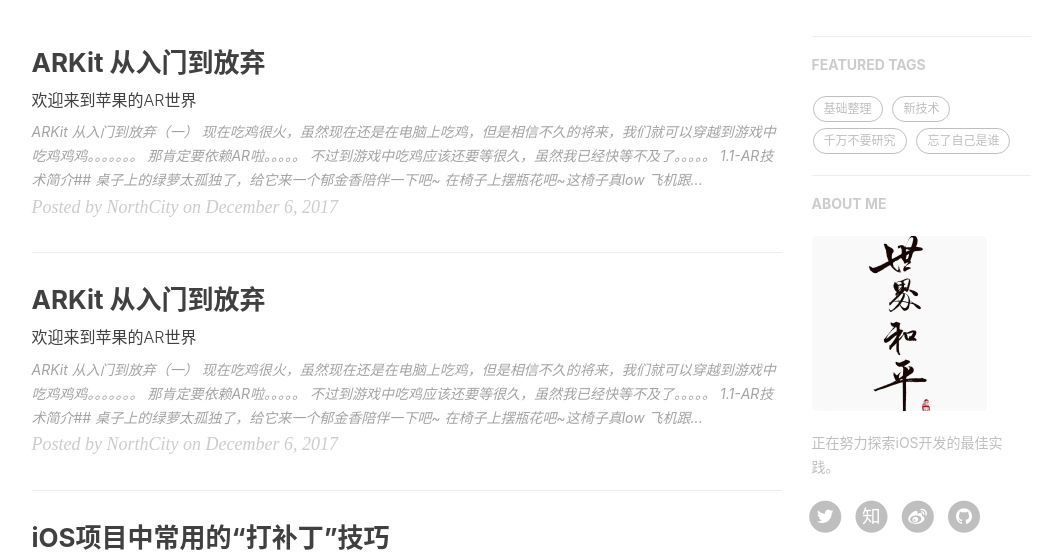
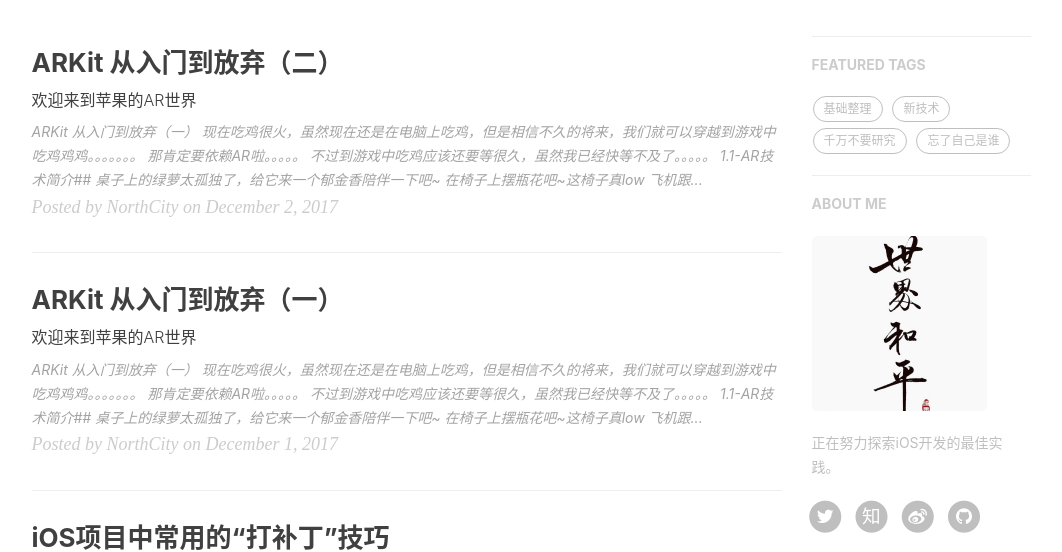
Before and after one commit to northcity/northcity.github.io, a Jekyll site: the page built from index.html, in a window 1280 px wide and 900 px high, scrolled down 209 px, cut to the strip 213-765 px from the top of the window. Shown: the whole strip, without its empty margins (136-1198 px from the left). Built offline with Jekyll 4.4.1, drawn with Linux system fonts in a browser that asks for light colours; nearby versions of some CDN libraries; the list of posts is cut into pages by our own code; comment, search, counter and statistics services are not loaded.

Commit message:
commit New Blog

```diff
--- a/_posts/2017-12-01-ARKit从入门到放弃（一）.markdown
+++ b/_posts/2017-12-01-ARKit从入门到放弃（一）.markdown
@@ -1,8 +1,8 @@
 ---
 layout:     post
-title:      "ARKit 从入门到放弃"
+title:      "ARKit 从入门到放弃（一）"
 subtitle:   "欢迎来到苹果的AR世界"
-date:       2017-12-06 12:00:00
+date:       2017-12-01 12:00:00
 author:     "NorthCity"
 header-img: "img/postNew/20171206/timg.jpeg"
 tags:
--- a/_posts/2017-12-02-ARKit从入门到放弃（二）.markdown
+++ b/_posts/2017-12-02-ARKit从入门到放弃（二）.markdown
@@ -1,8 +1,8 @@
 ---
 layout:     post
-title:      "ARKit 从入门到放弃"
+title:      "ARKit 从入门到放弃（二）"
 subtitle:   "欢迎来到苹果的AR世界"
-date:       2017-12-06 12:00:00
+date:       2017-12-02 12:00:00
 author:     "NorthCity"
 header-img: "img/postNew/20171206/timg.jpeg"
 tags:
```
